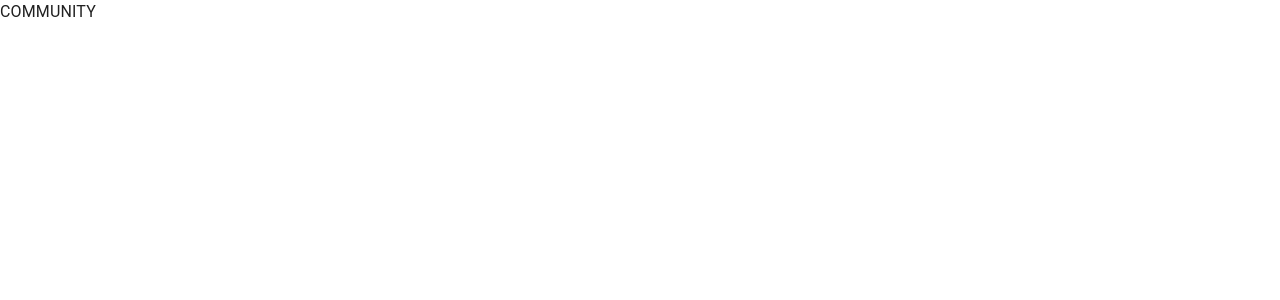
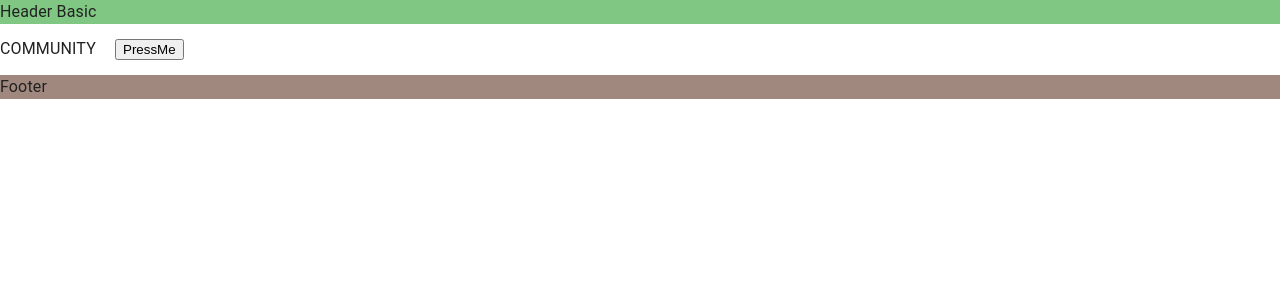
Before and after one commit to Joseph-1989/nestar-demo, a Next.js app: page /community in a window 1280 px wide. Shown: the top 300 px of the page. Built offline with nearby package versions, Linux system fonts and the light colour scheme.

Commit message:
feat: integration Header and Footer via Layouts

```diff
--- /dev/null
+++ b/libs/components/layout/LayoutBasic.tsx
@@ -0,0 +1,23 @@
+import { Stack } from "@mui/material";
+import Head from "next/head";
+
+const withLayoutBasic = (Component: any) => {
+  return (props: any) => {
+    return (
+      <>
+        <Head>
+          <title>Nestar</title>
+        </Head>
+        <Stack id="pc-wrap">
+          <Stack sx={{ background: "#81c784" }}>Header Basic</Stack>
+          <Stack id="main">
+            <Component {...props} />
+          </Stack>
+          <Stack sx={{ background: "#a1887f" }}>Footer</Stack>
+        </Stack>
+      </>
+    );
+  };
+};
+
+export default withLayoutBasic;
--- a/pages/community/index.tsx
+++ b/pages/community/index.tsx
@@ -1,5 +1,19 @@
-const Community = () => {
-  return <div>COMMUNITY</div>;
+import withLayoutBasic from "@/libs/components/layout/LayoutBasic";
+import { NextPage } from "next";
+import { useState } from "react";
+
+const Community: NextPage = () => {
+  console.log("COMMUNITY COMPONENT - PAGES ROUTER");
+  const [title, setTitle] = useState<string>("hello");
+
+  return (
+    <div>
+      COMMUNITY{" "}
+      <button onClick={() => alert("Hello MIT")} style={{ margin: "15px" }}>
+        PressMe
+      </button>
+    </div>
+  );
 };
 
-export default Community;
+export default withLayoutBasic(Community);
```
Also changed, not shown: libs/components/layout/LayoutHome.tsx (added, +23 -0 lines), pages/index.tsx (+6 -7 lines), pages/property/[productId]/index.tsx (deleted, +0 -9 lines), pages/property/detail.tsx (added, +10 -0 lines), pages/property/index.tsx (+8 -4 lines).
